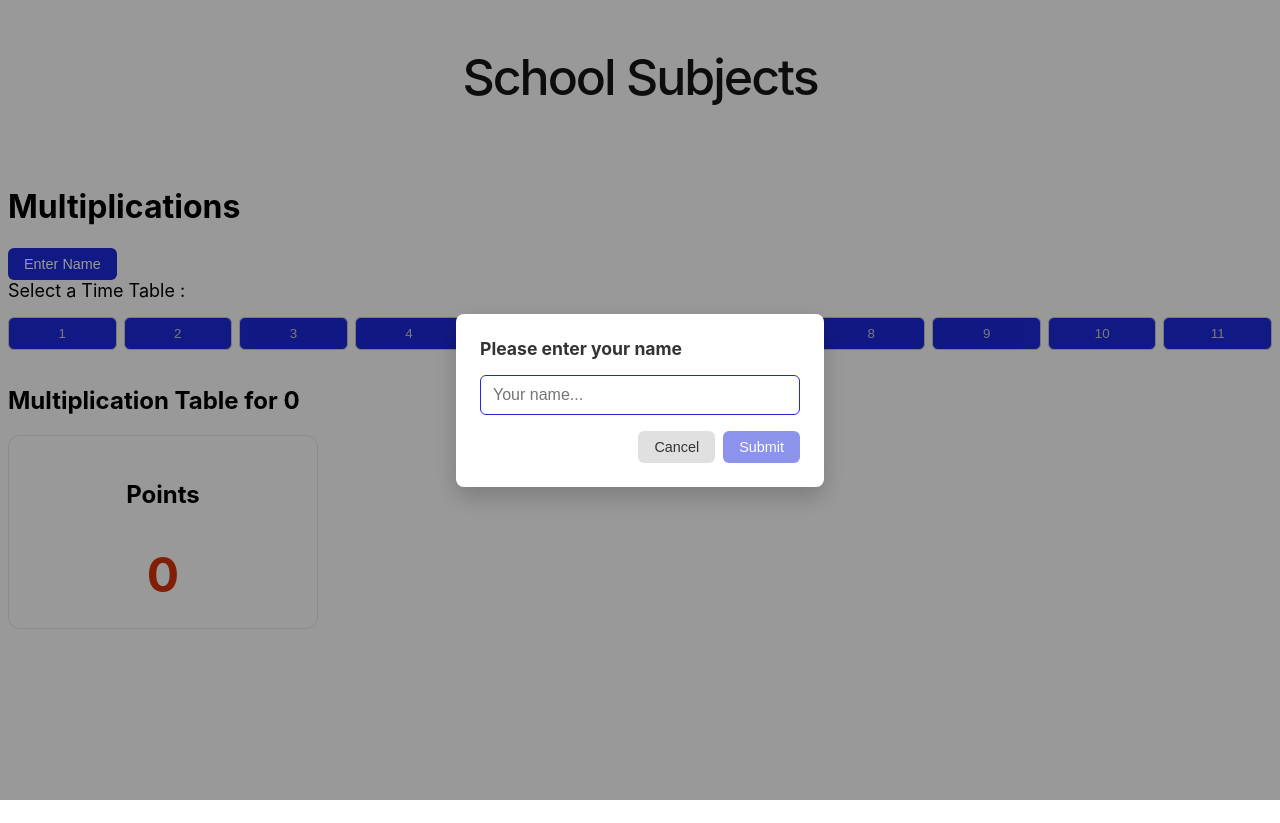
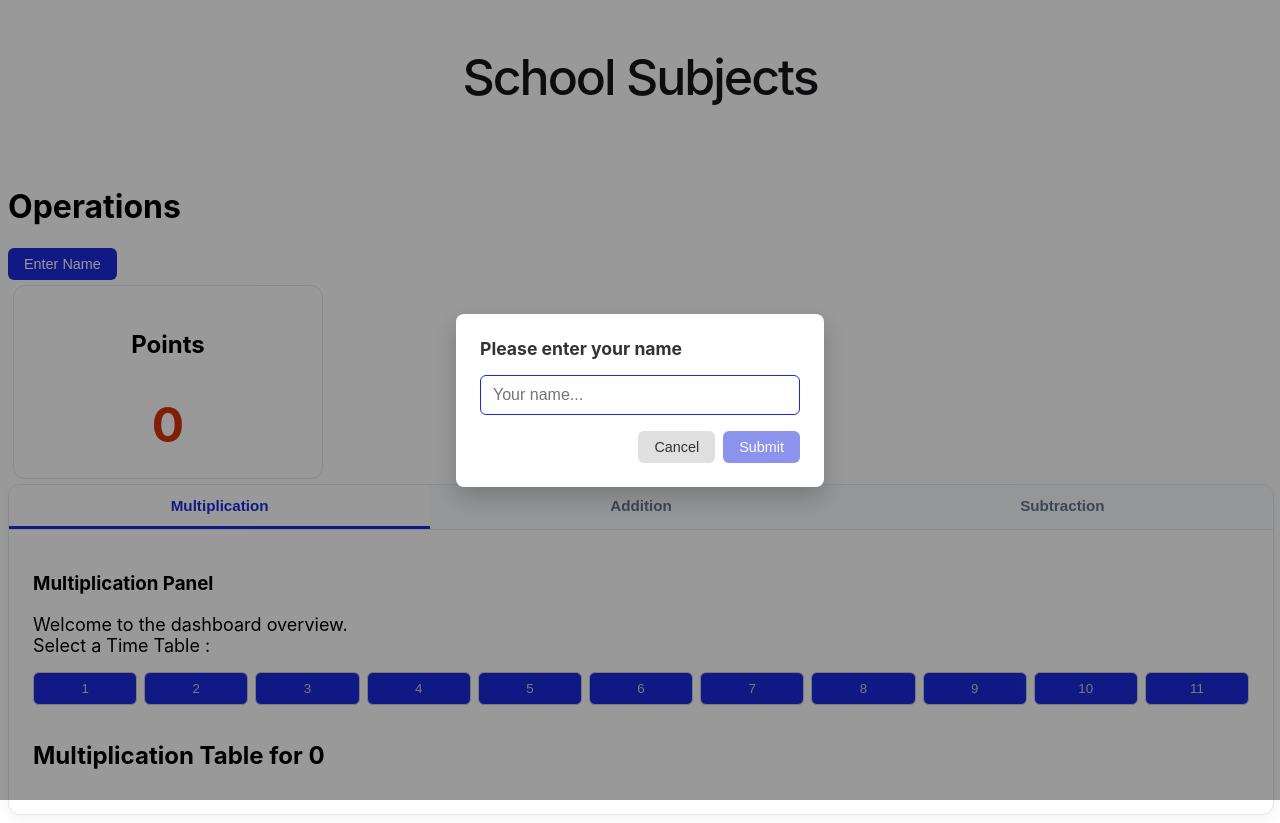
Before and after one commit to ingRicardo/schoolsubjects, an Angular app: page / in a window 1280 px wide. Before the commit the page ends 800 px from the top, so only its background shows below. Built offline with nearby package versions, Linux system fonts and the light colour scheme.

Commit message:
tab added

```diff
--- a/src/app/components/multiplication/multiplication.css
+++ b/src/app/components/multiplication/multiplication.css
@@ -190,6 +190,7 @@
   border-radius: 12px;
   border: 1px solid #e5e7eb;
   width: 260px;
+  margin: 5px;
   }
   .count-display-good {
   font-size: 48px;
@@ -411,3 +412,66 @@ p {
   text-align: center;
   word-break: break-word;
 }
+
+
+.tabs-container {
+  width: 100%;
+  /*max-width: 600px; */
+  border: 1px solid #e5e7eb;
+  border-radius: 12px;
+  background-color: #ffffff;
+  box-shadow: 0 4px 12px rgba(0, 0, 0, 0.05);
+  overflow: hidden;
+}
+
+/* Header Bar */
+.tabs-header {
+  display: flex;
+  background-color: #f8fafc;
+  border-bottom: 1px solid #e5e7eb;
+}
+
+.tab-btn {
+  flex: 1;
+  padding: 12px 16px;
+  border: none;
+  background: transparent;
+  font-size: 0.95rem;
+  font-weight: 600;
+  color: #64748b;
+  cursor: pointer;
+  transition: all 0.2s ease;
+  border-bottom: 3px solid transparent;
+}
+
+.tab-btn:hover {
+  color: #1c29db;
+  background-color: #f1f5f9;
+}
+
+/* Active Tab Style */
+.tab-btn.active {
+  color: #1c29db;
+  border-bottom-color: #1c29db;
+  background-color: #ffffff;
+}
+
+/* Body Content Panel */
+.tabs-body {
+  padding: 24px;
+}
+
+.tab-panel {
+  animation: fadeIn 0.25s ease-out;
+}
+
+@keyframes fadeIn {
+  from {
+    opacity: 0;
+    transform: translateY(4px);
+  }
+  to {
+    opacity: 1;
+    transform: translateY(0);
+  }
+}
--- a/src/app/components/multiplication/multiplication.html
+++ b/src/app/components/multiplication/multiplication.html
@@ -1,7 +1,15 @@
-<h1>Multiplications</h1>
+<h1>Operations</h1>
 <!-- Trigger Button -->
 <button class="button-name btn-primary-name" (click)="openPrompt()">Enter Name</button>
+  <div class="counter-card">
+    <h2>Points</h2>
+    @if(displaycount() > 0){
+    <div class="count-display-good">{{ displaycount() }}</div>
+    }@else {
+    <div class="count-display-bad">{{ displaycount() }}</div>
+    }
 
+  </div>
 <!-- Display Saved Result -->
 @if (userName()) {
   <div class="greeting-card">
@@ -58,6 +66,39 @@
     </div>
   </div>
 }
+
+<div class="tabs-container">
+  <!-- Tab Header Bar -->
+  <div class="tabs-header">
+    <button
+      class="tab-btn"
+      [class.active]="activeTab() === 'multiplication'"
+      (click)="selectTab('multiplication')">
+      Multiplication
+    </button>
+
+    <button
+      class="tab-btn"
+      [class.active]="activeTab() === 'addition'"
+      (click)="selectTab('addition')">
+      Addition
+    </button>
+
+    <button
+      class="tab-btn"
+      [class.active]="activeTab() === 'subtraction'"
+      (click)="selectTab('subtraction')">
+      Subtraction
+    </button>
+  </div>
+
+  <!-- Tab Content Body -->
+  <div class="tabs-body">
+    @switch (activeTab()) {
+      @case ('multiplication') {
+        <div class="tab-panel">
+          <h3>Multiplication Panel</h3>
+          <p>Welcome to the dashboard overview.</p>
           <p>Select a Time Table :</p>
 
           <!-- Declaring a shared action inside the template using @let -->
@@ -89,15 +130,7 @@
               <button type="button" class="btn-primary" (click)="isResOk()">Check</button>
               }
             </div>
-  <div class="counter-card">
-    <h2>Points</h2>
-    @if(displaycount() > 0){
-    <div class="count-display-good">{{ displaycount() }}</div>
-    }@else {
-    <div class="count-display-bad">{{ displaycount() }}</div>
-    }
 
-  </div>
             <!--
                 <ul>
                   @for (row of tableData().tableResults; track row.multiplier) {
@@ -129,3 +162,20 @@
             </div>
             }
           }
+        </div>
+      }
+      @case ('addition') {
+        <div class="tab-panel">
+          <h3>Additions</h3>
+          <p>Math Additions problem sets and activities go here.</p>
+        </div>
+      }
+      @case ('subtraction') {
+        <div class="tab-panel">
+          <h3>Subtractions </h3>
+          <p>Math Subtractions problem sets and activities go here.</p>
+        </div>
+      }
+    }
+  </div>
+</div>
--- a/src/app/components/multiplication/multiplication.ts
+++ b/src/app/components/multiplication/multiplication.ts
@@ -25,6 +25,9 @@ interface Reward {
   name: string;
   img: string;
 }
+
+export type TabType = 'multiplication' | 'addition' | 'subtraction';
+
 @Component({
   selector: 'app-multiplication',
   imports: [FormsModule, CommonModule],
@@ -81,6 +84,13 @@ export class Multiplication {
 
   // Submitted name state
   userName = signal<string | null>(null);
+
+
+  activeTab = signal<TabType>('multiplication');
+
+  selectTab(tab: TabType): void {
+    this.activeTab.set(tab);
+  }
 
 
   // Signal holding an empty array typed with interface
```
Lines whose indentation alone changed are shown as unchanged.
